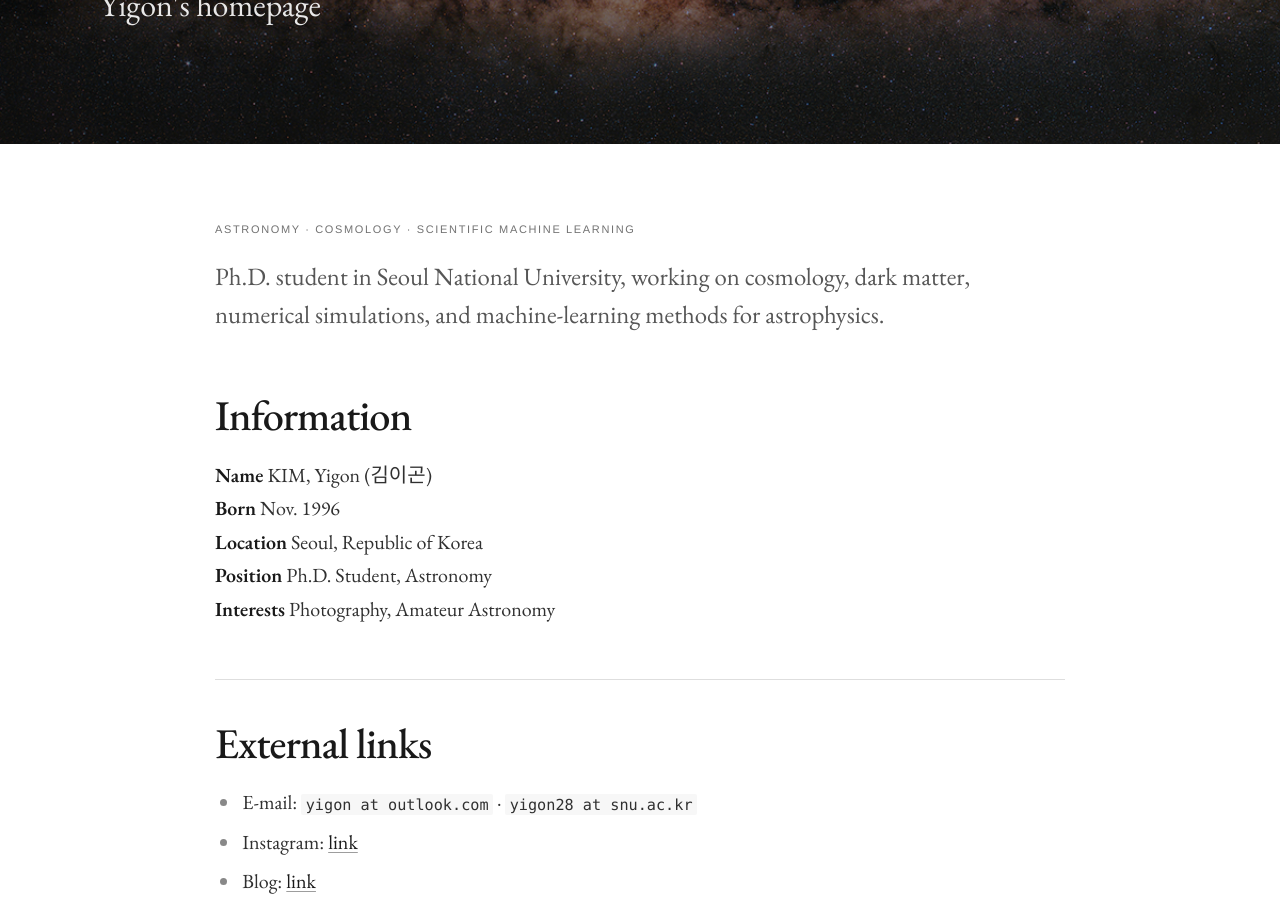
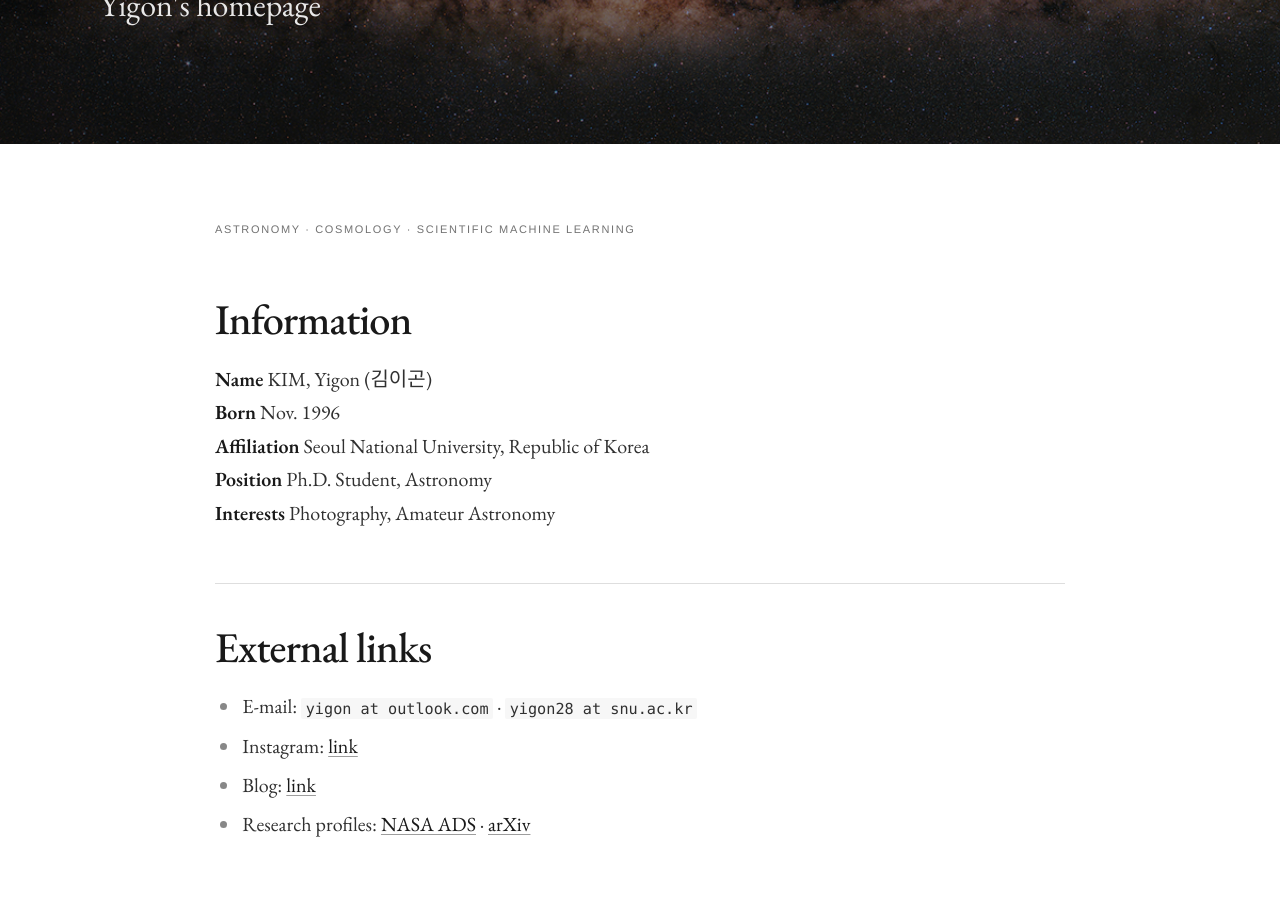
Before and after one commit to yigon/yigon.github.io, a Jekyll site: the page built from index.md, in a window 1280 px wide and 900 px high, scrolled down 330 px. Built offline with Jekyll 4.4.1, drawn with Linux system fonts in a browser that asks for light colours.

Commit message:
Update index.md

```diff
--- a/index.md
+++ b/index.md
@@ -7,10 +7,6 @@
 
 <section class="hero">
   <p class="eyebrow">Astronomy · Cosmology · Scientific Machine Learning</p>
-  <p class="lead">
-    Ph.D. student in Seoul National University, working on cosmology,
-    dark matter, numerical simulations, and machine-learning methods for astrophysics.
-  </p>
 </section>
 
 ## Information
@@ -25,8 +21,8 @@
     <span>Nov. 1996</span>
   </div>
   <div class="info-card">
-    <strong>Location</strong>
-    <span>Seoul, Republic of Korea</span>
+    <strong>Affiliation</strong>
+    <span>Seoul National University, Republic of Korea</span>
   </div>
   <div class="info-card">
     <strong>Position</strong>
```
